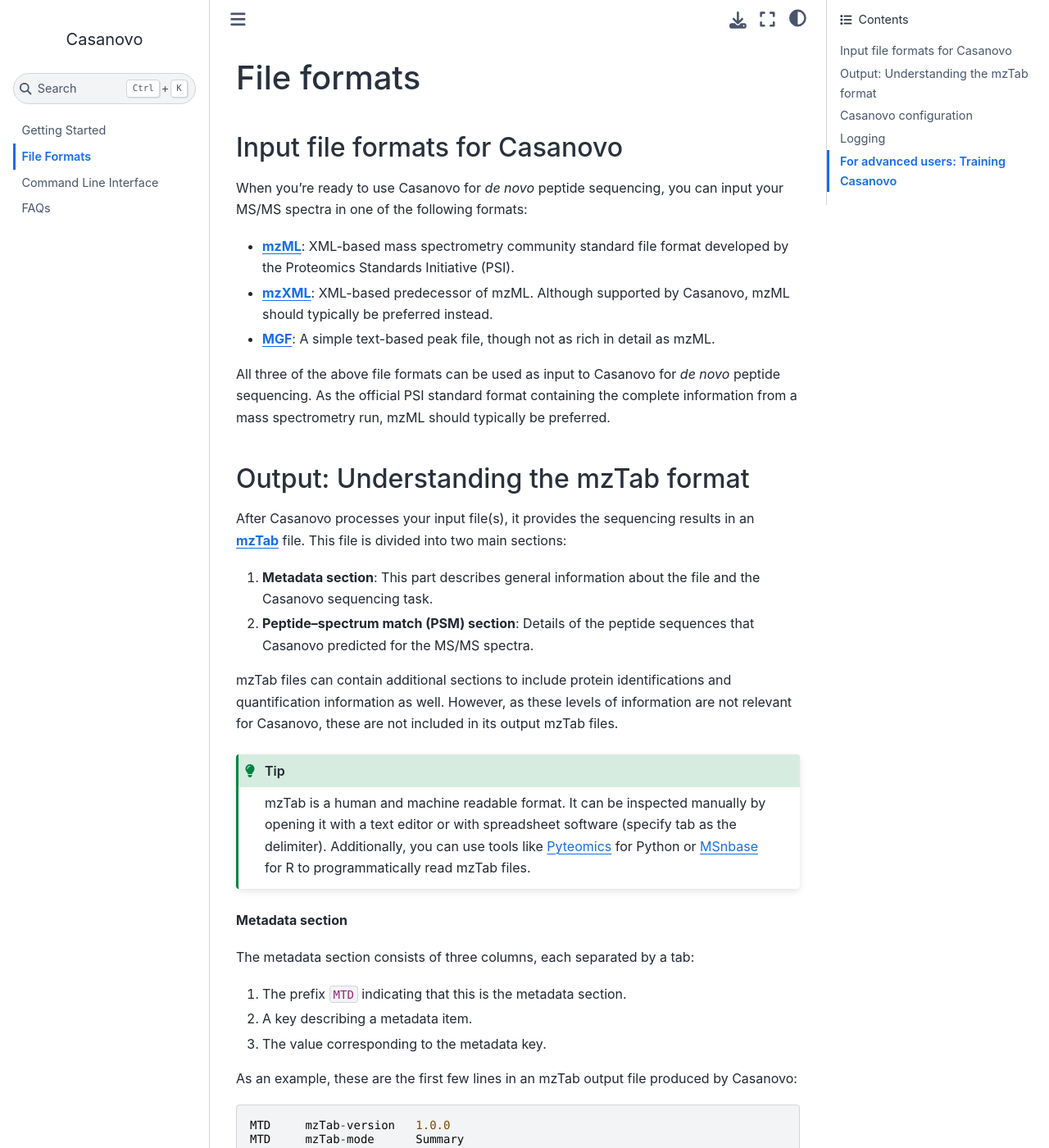
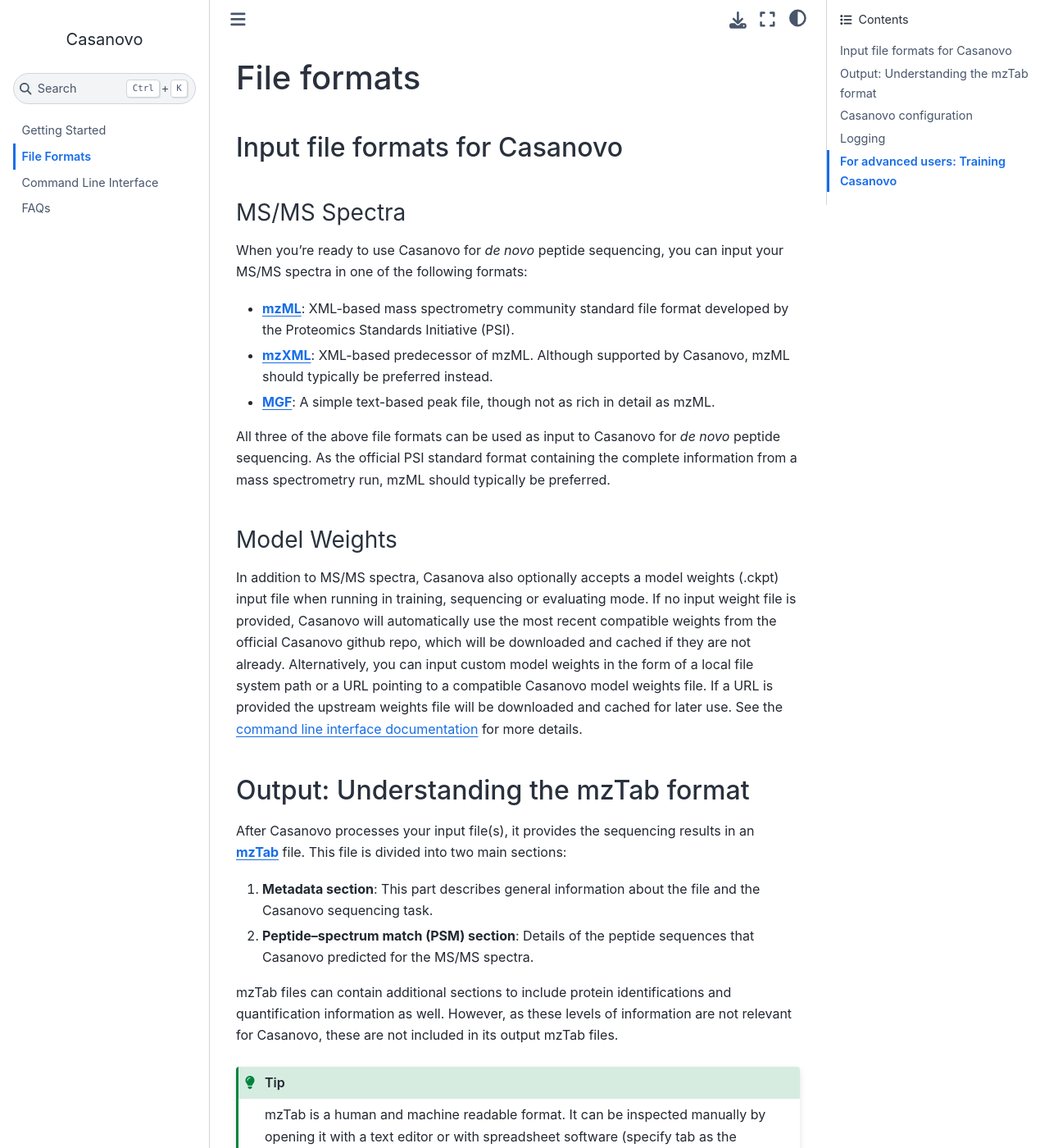
Before and after one commit to Noble-Lab/casanovo, a Sphinx documentation site: the page built from docs/file_formats.md, in a window 1280 px wide and 1400 px high. Shown: the whole window at 82% size. Built offline with Sphinx 7.4.7 and the Sphinx Book theme 1.1.4, drawn with Linux system fonts in a browser that asks for light colours.

Commit message:
Download weights documentation

```diff
--- a/docs/file_formats.md
+++ b/docs/file_formats.md
@@ -1,6 +1,8 @@
 # File formats
 
 ## Input file formats for Casanovo
+
+### MS/MS Spectra
 
 When you're ready to use Casanovo for *de novo* peptide sequencing, you can input your MS/MS spectra in one of the following formats:
 
@@ -10,6 +12,14 @@
 
 All three of the above file formats can be used as input to Casanovo for *de novo* peptide sequencing.
 As the official PSI standard format containing the complete information from a mass spectrometry run, mzML should typically be preferred.
+
+### Model Weights
+
+In addition to MS/MS spectra, Casanova also optionally accepts a model weights (.ckpt) input file when running in training, sequencing or evaluating mode.
+If no input weight file is provided, Casanovo will automatically use the most recent compatible weights from the official Casanovo github repo, which will be downloaded and cached if they are not already.
+Alternatively, you can input custom model weights in the form of a local file system path or a URL pointing to a compatible Casanovo model weights file.
+If a URL is provided the upstream weights file will be downloaded and cached for later use.
+See the [command line interface documentation](cli.rst) for more details.
 
 ## Output: Understanding the mzTab format
 
```
